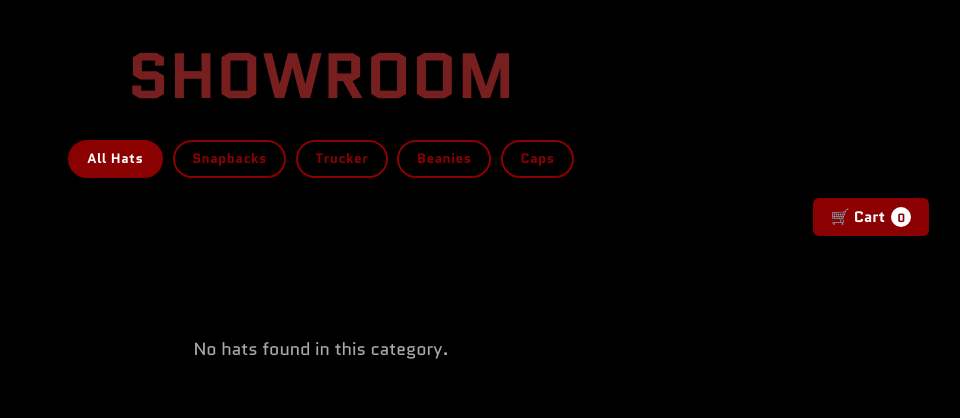
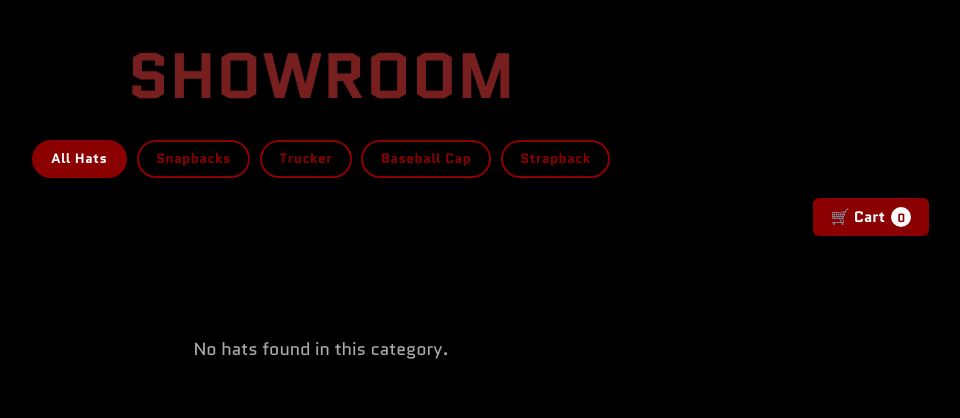
Before and after one commit to maya-fay/cahstopcap, a FastAPI app: page /showroom in a window 1280 px wide. Shown: the part 206-624 px from the top of the page, without its empty margins (319-1279 px from the left). Run offline with FastAPI, Linux system fonts and the light colour scheme; data that the repository does not hold is empty; some libraries are stand-ins or nearby versions; some web fonts are replaced.

Commit message:
Update showroom.html

```diff
--- a/templates/showroom.html
+++ b/templates/showroom.html
@@ -44,8 +44,8 @@
       <button class="category-btn active" data-category="all">All Hats</button>
       <button class="category-btn" data-category="snapback">Snapbacks</button>
       <button class="category-btn" data-category="trucker">Trucker</button>
-      <button class="category-btn" data-category="beanies">Beanies</button>
-      <button class="category-btn" data-category="caps">Caps</button>
+      <button class="category-btn" data-category="beanies">Baseball Cap</button>
+      <button class="category-btn" data-category="caps">Strapback</button>
     </div>
 
     <!-- Cart bar -->
```
